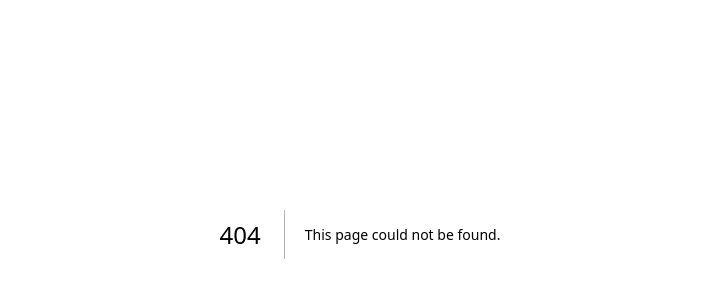
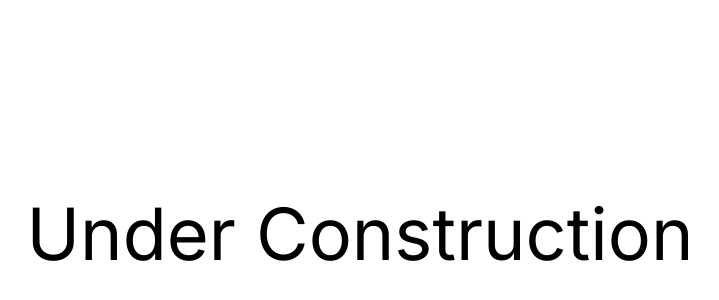
Before and after one commit to Kacper-Januszewski/site-project, a Next.js app: page /projects in a window 1280 px wide. Before the commit this address had no page. Shown: the part 166-466 px from the top of the page, without its empty margins (280-999 px from the left). Built offline with nearby package versions, Linux system fonts and the light colour scheme.

Commit message:
changed one github name to repositories, fixed github links, added temporary site to live sites

```diff
--- a/public/CodeItems.json
+++ b/public/CodeItems.json
@@ -3,9 +3,9 @@
     "bootstrap": [
       {
         "id": 1,
-        "title": "Github",
+        "title": "Repositories",
         "description": "My github profile",
-        "url": "https://github.com/Kacper-Januszewski"
+        "url": "https://github.com/Kacper-Januszewski?tab=repositories"
       },
       {
         "id": 2,
@@ -29,7 +29,7 @@
         "id": 5,
         "title": "Github",
         "body": "My github repositories",
-        "url": "https://github.com/Kacper-Januszewski?tab=repositories"
+        "url": "https://github.com/Kacper-Januszewski"
       },
       {
         "id": 6,
--- /dev/null
+++ b/src/app/projects/page.tsx
@@ -0,0 +1,13 @@
+"use client";
+
+import RowUC from "@/app/testing/row";
+
+const Projects = () => {
+    return (
+        <div className="flex justify-center items-center w-full min-h-screen text-7xl">
+                <p>Under Construction</p>
+        </div>
+    );
+};
+
+export default Projects;
```
